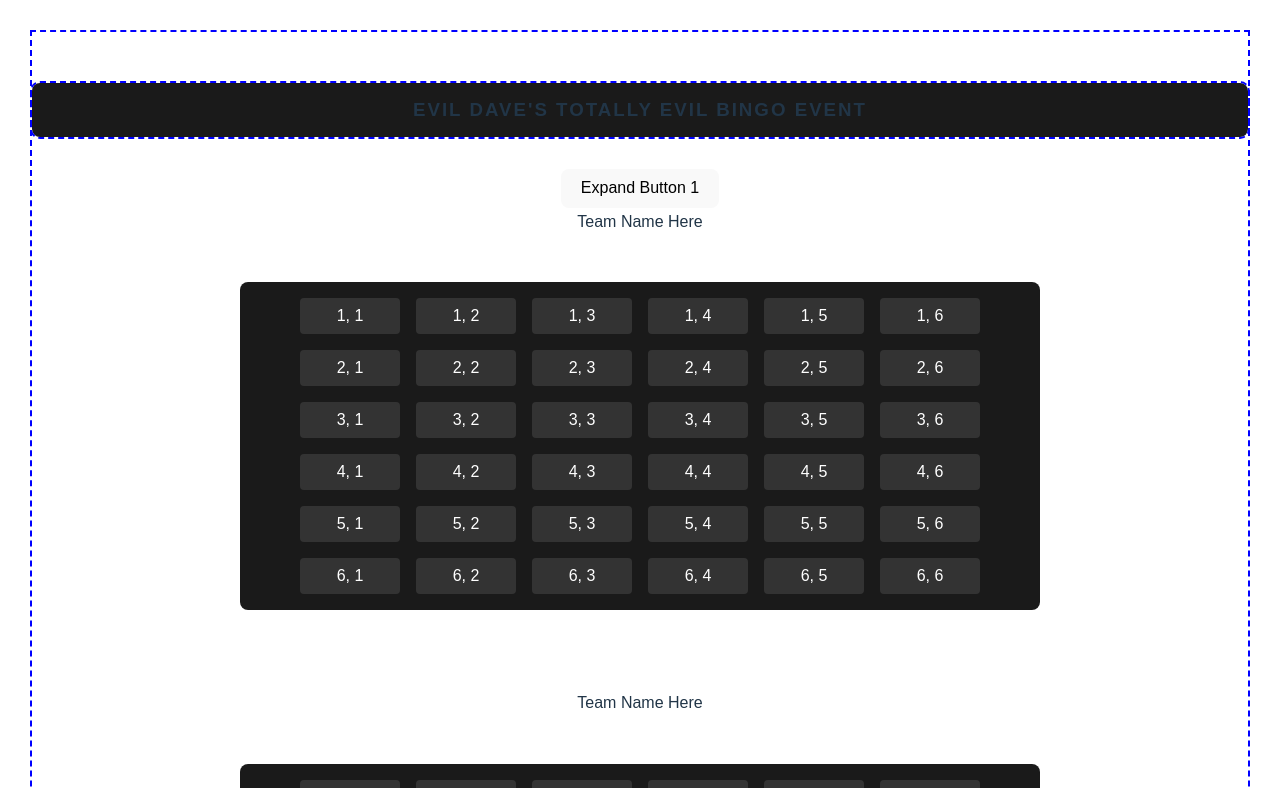
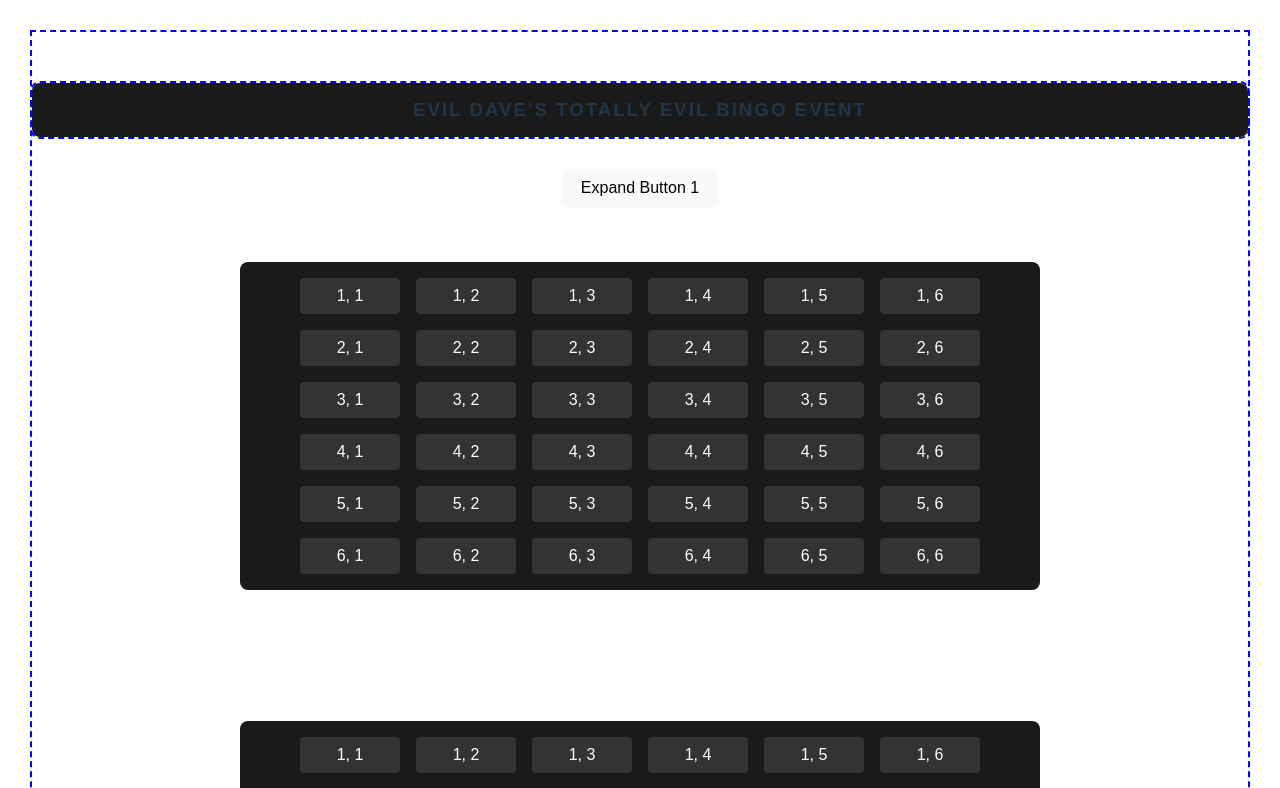
Before and after one commit to birbothedev/evil_dave_bingo, a React (Vite) app in the folder frontend/: page / in a window 1280 px wide. Shown: the top 788 px of the page. Built offline with nearby package versions, Linux system fonts and the light colour scheme.

Commit message:
Simplify & Modularize Board

```diff
--- a/frontend/src/components/BingoBoard.jsx
+++ b/frontend/src/components/BingoBoard.jsx
@@ -1,50 +1,33 @@
-import "../css/componentcss/BingoBoard.css"
+import "../css/componentcss/BingoBoard.css";
 
-export function BingoBoard({team}){
+export function BingoBoard({ team }) {
+  const numRows = 6;
+  const numCols = 6;
+  const tiles = [];
 
-    return (
-        <>
-            <div className="team-title">Team Name Here</div>
-            <div className="bingo-board">
-                <div className="tiles-container">
-                    <div className="tiles" id="tile1" data-x="1" data-y="1">1, 1</div>
-                    <div className="tiles" id="tile2" data-x="1" data-y="2">1, 2</div>
-                    <div className="tiles" id="tile3" data-x="1" data-y="3">1, 3</div>
-                    <div className="tiles" id="tile4" data-x="1" data-y="4">1, 4</div>
-                    <div className="tiles" id="tile5" data-x="1" data-y="5">1, 5</div>
-                    <div className="tiles" id="tile6" data-x="1" data-y="6">1, 6</div>
-                    <div className="tiles" id="tile7" data-x="2" data-y="1">2, 1</div>
-                    <div className="tiles" id="tile8" data-x="2" data-y="2">2, 2</div>
-                    <div className="tiles" id="tile9" data-x="2" data-y="3">2, 3</div>
-                    <div className="tiles" id="tile10" data-x="2" data-y="4">2, 4</div>
-                    <div className="tiles" id="tile11" data-x="2" data-y="5">2, 5</div>
-                    <div className="tiles" id="tile12" data-x="2" data-y="6">2, 6</div>
-                    <div className="tiles" id="tile13" data-x="3" data-y="1">3, 1</div>
-                    <div className="tiles" id="tile14" data-x="3" data-y="2">3, 2</div>
-                    <div className="tiles" id="tile15" data-x="3" data-y="3">3, 3</div>
-                    <div className="tiles" id="tile16" data-x="3" data-y="4">3, 4</div>
-                    <div className="tiles" id="tile17" data-x="3" data-y="5">3, 5</div>
-                    <div className="tiles" id="tile18" data-x="3" data-y="6">3, 6</div>
-                    <div className="tiles" id="tile19" data-x="4" data-y="1">4, 1</div>
-                    <div className="tiles" id="tile20" data-x="4" data-y="2">4, 2</div>
-                    <div className="tiles" id="tile21" data-x="4" data-y="3">4, 3</div>
-                    <div className="tiles" id="tile22" data-x="4" data-y="4">4, 4</div>
-                    <div className="tiles" id="tile23" data-x="4" data-y="5">4, 5</div>
-                    <div className="tiles" id="tile24" data-x="4" data-y="6">4, 6</div>
-                    <div className="tiles" id="tile25" data-x="5" data-y="1">5, 1</div>
-                    <div className="tiles" id="tile26" data-x="5" data-y="2">5, 2</div>
-                    <div className="tiles" id="tile27" data-x="5" data-y="3">5, 3</div>
-                    <div className="tiles" id="tile28" data-x="5" data-y="4">5, 4</div>
-                    <div className="tiles" id="tile29" data-x="5" data-y="5">5, 5</div>
-                    <div className="tiles" id="tile30" data-x="5" data-y="6">5, 6</div>
-                    <div className="tiles" id="tile31" data-x="6" data-y="1">6, 1</div>
-                    <div className="tiles" id="tile32" data-x="6" data-y="2">6, 2</div>
-                    <div className="tiles" id="tile33" data-x="6" data-y="3">6, 3</div>
-                    <div className="tiles" id="tile34" data-x="6" data-y="4">6, 4</div>
-                    <div className="tiles" id="tile35" data-x="6" data-y="5">6, 5</div>
-                    <div className="tiles" id="tile36" data-x="6" data-y="6">6, 6</div>
-                </div>
-            </div>
-        </>
-    )
+  for (let i = 1; i <= numRows; i++) {
+    for (let j = 1; j <= numCols; j++) {
+      const tileId = `tile${(i - 1) * numCols + j}`;
+      tiles.push(
+        <div
+          className="tiles"
+          id={tileId}
+          data-x={i}
+          data-y={j}
+          key={tileId}
+        >
+          {i}, {j}
+        </div>,
+      );
+    }
+  }
+
+  return (
+    <>
+      <div className="team-title">{team}</div>
+      <div className="bingo-board">
+        <div className="tiles-container">{tiles}</div>
+      </div>
+    </>
+  );
 }
```
